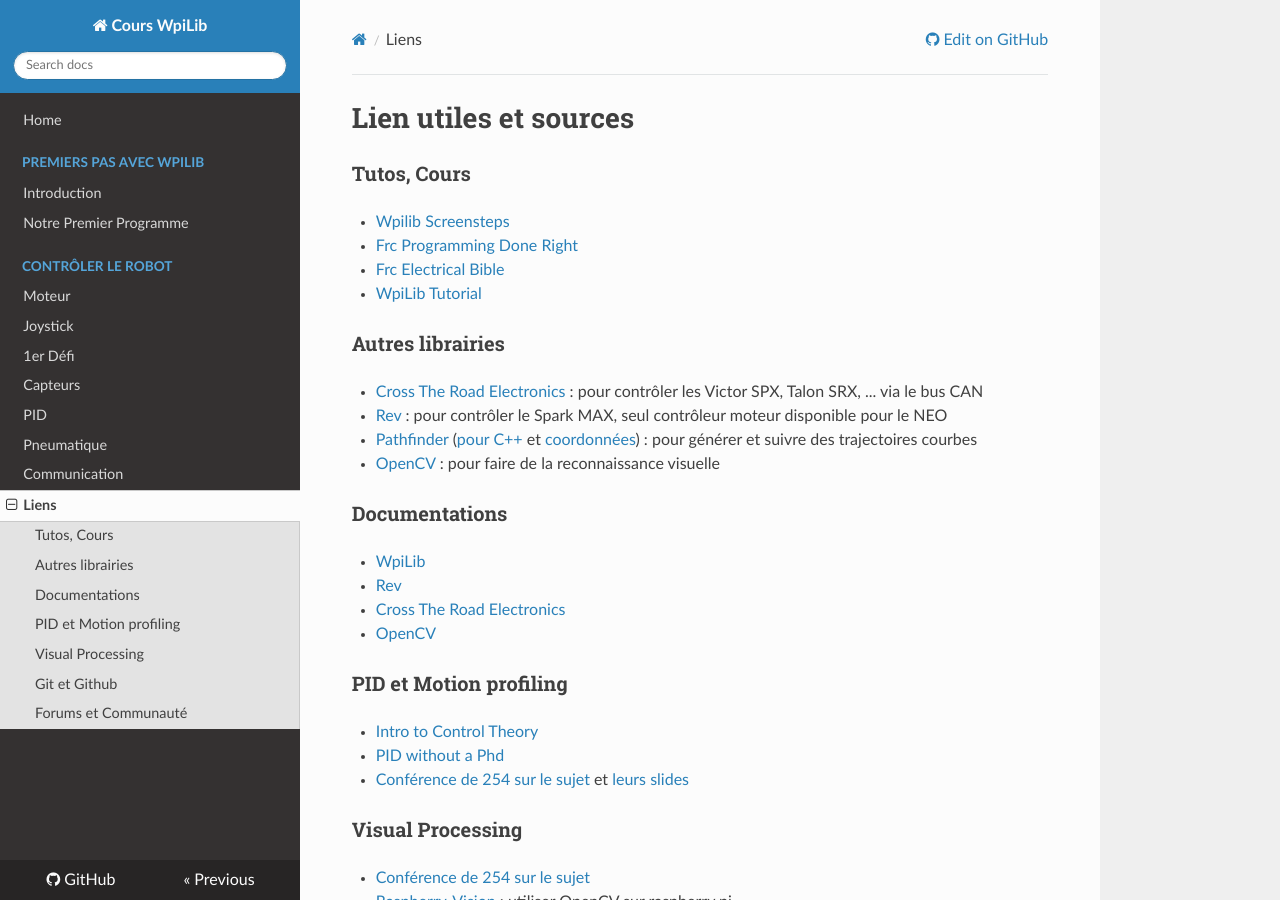
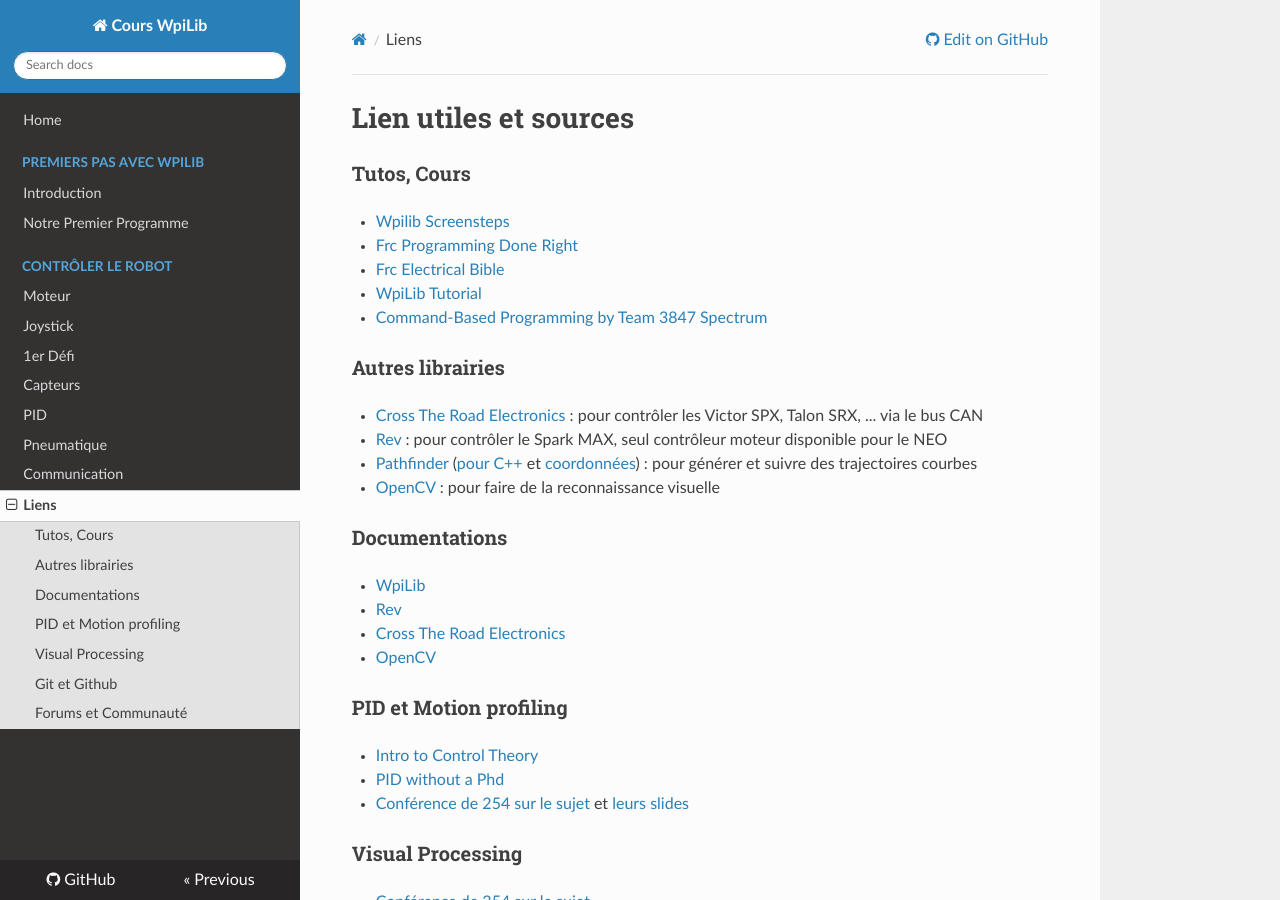
Before and after one commit to Team5553-RoboLyon/RoboLyon-Docs, an MkDocs documentation site: the page built from docs/Liens.md, in a window 1280 px wide and 900 px high. Built offline with MkDocs 1.6.1, drawn with Linux system fonts in a browser that asks for light colours; nearby versions of some CDN libraries.

Commit message:
Lien Spectrum

```diff
--- a/docs/Liens.md
+++ b/docs/Liens.md
@@ -6,6 +6,7 @@
 - [Frc Programming Done Right](https://frc-pdr.readthedocs.io/en/latest/)
 - [Frc Electrical Bible](https://mililanirobotics.gitbooks.io/frc-electrical-bible/content/index.html)
 - [WpiLib Tutorial](http://hal7df.github.io/pauls-tutorials/wpi/index.html)
+- [Command-Based Programming by Team 3847 Spectrum](https://www.dropbox.com/s/wy0hjaw6mtldbkg/FRC%20Java%20-%20Commands%20%26%20Subsystems.pptx)
 
 
 ### Autres librairies
```
